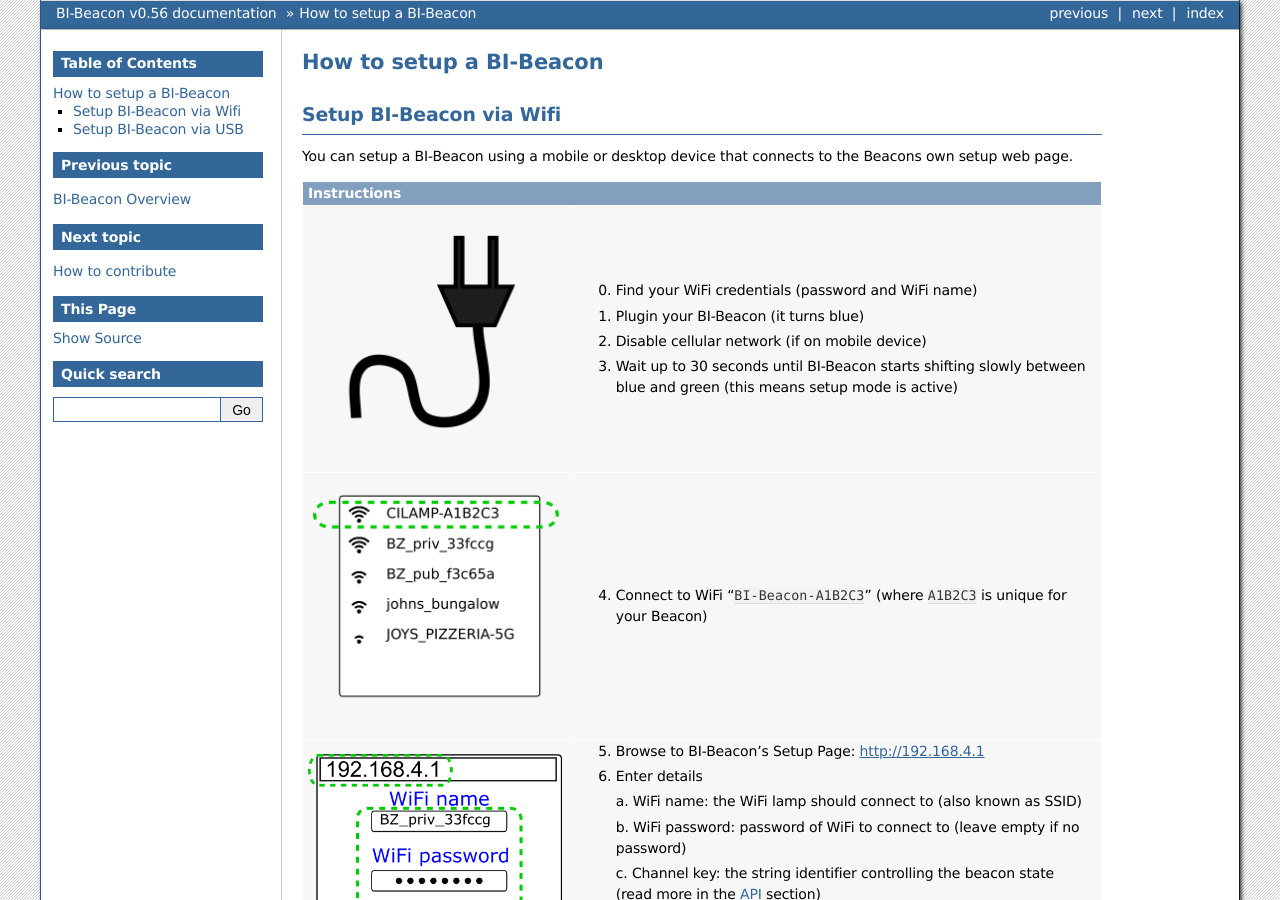
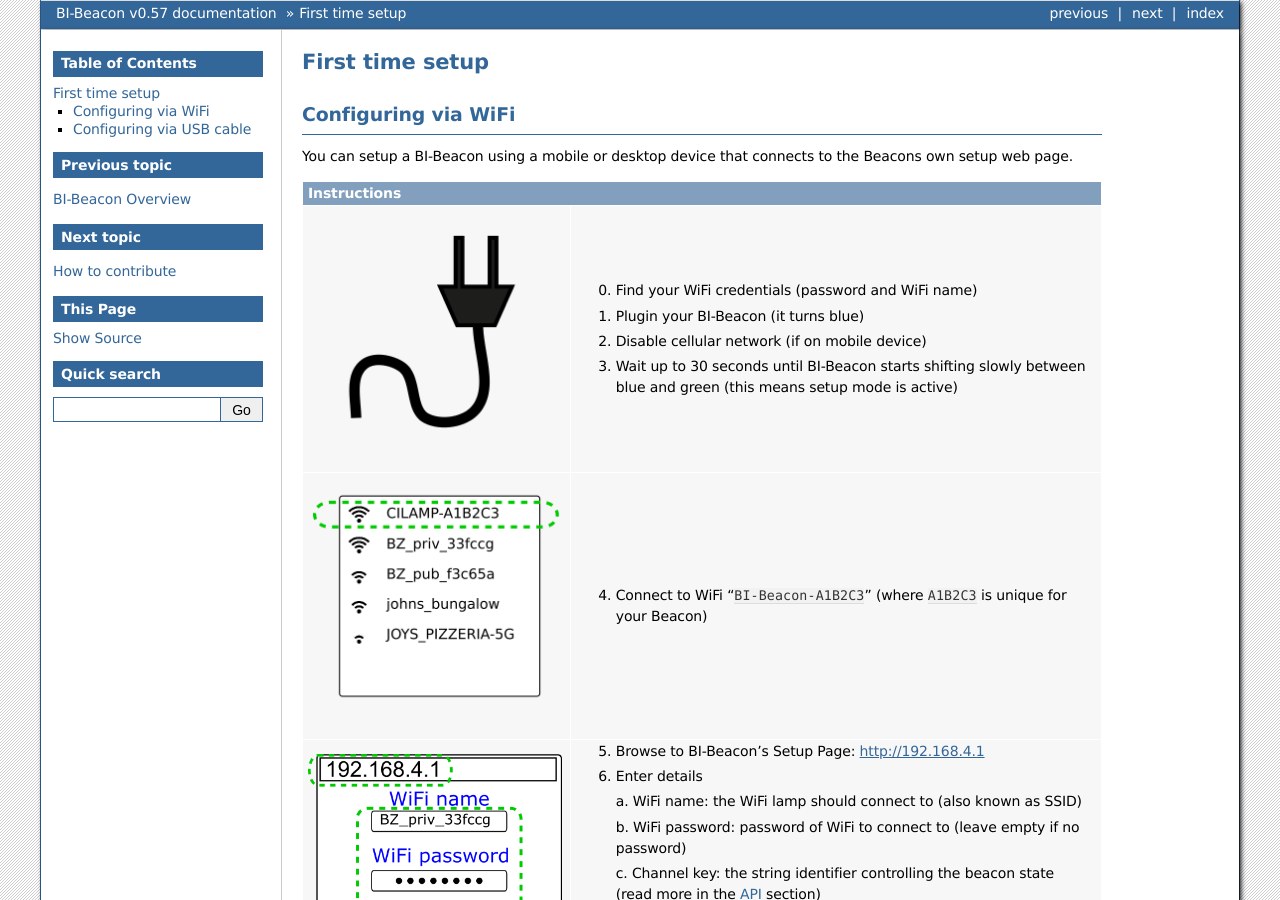
Before and after one commit to BI-Beacon/docs, a Sphinx documentation site: the page built from docs/setup.rst, in a window 1280 px wide and 900 px high. Built offline with Sphinx 7.4.7, drawn with Linux system fonts in a browser that asks for light colours; pages that are not in the unit, such as notebooks, are missing from menus; some of the changed text lies outside the part shown.

Commit message:
language cosmetics

```diff
--- a/docs/conf.py
+++ b/docs/conf.py
@@ -26,7 +26,7 @@ author = 'Olof Bjarnason'
 # The short X.Y version
 version = ''
 # The full version, including alpha/beta/rc tags
-release = 'v0.56'
+release = 'v0.57'
 
 
 # -- General configuration ---------------------------------------------------
--- a/docs/setup.rst
+++ b/docs/setup.rst
@@ -15,11 +15,11 @@
 .. role:: green
 
 
-How to setup a BI-Beacon
-========================
+First time setup
+================
 
-Setup BI-Beacon via Wifi
-------------------------
+Configuring via WiFi
+--------------------
 
 .. |image1| image:: _static/wifisetup_1.png
    :width: 100%
@@ -113,11 +113,12 @@ You can setup a BI-Beacon using a mobile or desktop device that connects to the
           fail. It will then go into setup mode again.
 
 
-Setup BI-Beacon via USB
------------------------
+Configuring via USB cable
+-------------------------
 
-You can also setup a BI-Beacon using a USB data cable. (This, however, requires
-that your user is on a Linux machine and has the proper permissions (often this
+You can also setup a BI-Beacon using a USB data cable.
+(This, however, requires that your user is on a Linux
+machine and has the proper permissions (often this
 means being part of the ``dialout`` user group.)
 
 Clone the cli repo (see :ref:`ref_repositories`).
```
